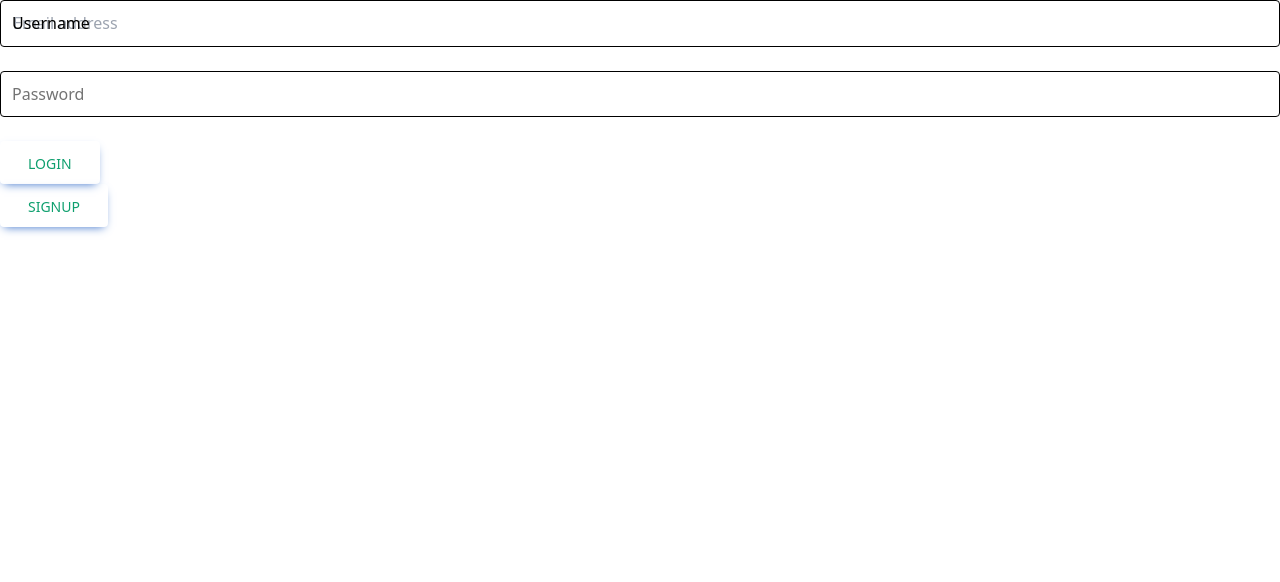
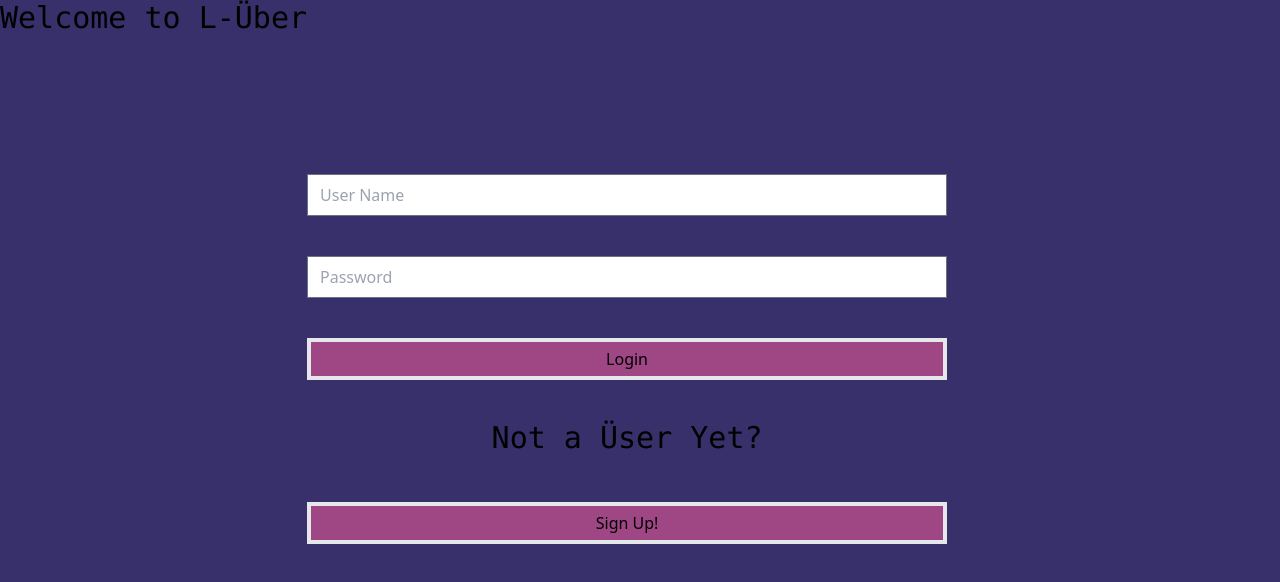
Before and after one commit to Jarhym27/Launch_App, a React (Create React App) app in the folder front-end/: page / in a window 1280 px wide. Shown: the top 582 px of the page. Built offline with nearby package versions, Linux system fonts and the light colour scheme.

Commit message:
Login styling

```diff
--- a/front-end/src/App.js
+++ b/front-end/src/App.js
@@ -9,8 +9,9 @@ export const RocketInfo = createContext();
 
 function App() {
   const [ userLogin, setUserLogin ] = useState('');
+  const [userCreate, setUserCreate] = useState({username:'', password: '', organization:'' })
   return (
-    <RocketInfo.Provider value={{userLogin, setUserLogin}}>
+    <RocketInfo.Provider value={{userLogin, setUserLogin, userCreate, setUserCreate}}>
     <Router>
       <Routes>
         <Route path='/' element={< Login/>}></Route>
--- a/front-end/src/component/Login.js
+++ b/front-end/src/component/Login.js
@@ -70,55 +70,20 @@ const Login = () => {
 
 
 return (
-  <div>
-  <div className="relative mb-6" onSubmit={handleSubmit} >
-    <input
-      type="text"
-      // onChange={inputChange}
-      name="username"
-      onChange={(e) => setUsername(e.target.value)}
-      className="peer block min-h-[auto] w-full rounded border-100 border-black bg-white px-3 py-[0.32rem] leading-[2.15] outline-none transition-all duration-200 ease-linear focus:placeholder:opacity-100 data-[te-input-state-active]:placeholder:opacity-100 motion-reduce:transition-none dark:text-red-300 dark:placeholder:text-red-700 [&:not([data-te-input-placeholder-active])]:placeholder:opacity-800"
-      id="exampleFormControlInput2"
-      placeholder="Email address" />
-    <label
-      // for="exampleFormControlInput2"
-      className="pointer-events-none absolute left-3 top-0 mb-0 max-w-[90%] origin-[0_0] truncate pt-[0.37rem] leading-[2.15] text-black transition-all duration-200 ease-out peer-focus:-translate-y-[1.15rem] peer-focus:scale-[0.8] peer-focus:text-red-500 peer-data-[te-input-state-active]:-translate-y-[1.15rem] peer-data-[te-input-state-active]:scale-[0.8] motion-reduce:transition-none dark:text-black dark:peer-focus:text-black"
-    >Username
-    </label>
+  <div className='bg-lavender h-screen w-screen flex'>
+    <h1 className='font-mono text-3xl text-center padding-y-4'>Welcome to L-Über</h1>
+    <div className='grid grid-cols-1 grid-rows-6 gap-10 w-3/6 self-center'>
+      <input className='' type='text' placeholder='User Name'></input>
+      <input type='password' placeholder='Password'></input>
+      <button className='border-4 bg-magenta'>Login</button>
+      <h1 className='font-mono text-3xl text-center padding-y-4'>Not a Üser Yet?</h1>
+      <button className='border-4 bg-magenta'>Sign Up!</button>
+    </div>
+
   </div>
-  <div className="relative mb-6">
-    <input
-      type="password"
-      name="password"
-      onChange={(e) => setPassword(e.target.value)}
-      // onChange={inputChange}
-      className="peer block min-h-[auto] w-full rounded border-100 border-black bg-transparent px-3 py-[0.32rem] leading-[2.15] outline-none transition-all duration-200 ease-linear focus:placeholder:opacity-100 data-[te-input-state-active]:placeholder:opacity-100 motion-reduce:transition-none dark:text-neutral-200 dark:placeholder:text-neutral-200 [&:not([data-te-input-placeholder-active])]:placeholder:opacity-0"
-      id="exampleFormControlInput22"
-      placeholder="Password" />
-    <label
-      // for="exampleFormControlInput22"
-      className="pointer-events-none absolute left-3 top-0 mb-0 max-w-[90%] origin-[0_0] truncate pt-[0.37rem] leading-[2.15] text-neutral-500 transition-all duration-200 ease-out peer-focus:-translate-y-[1.15rem] peer-focus:scale-[0.8] peer-focus:text-primary peer-data-[te-input-state-active]:-translate-y-[1.15rem] peer-data-[te-input-state-active]:scale-[0.8] motion-reduce:transition-none dark:text-neutral-200 dark:peer-focus:text-neutral-200"
-    >Password
-    </label>
-  </div>
-  <div className="text-center lg:text-left">
-    <button
-      type="button"
-      onClick={handleSubmit}
-      className="inline-block rounded bg-green-900 px-7 pb-2.5 pt-3 text-sm font-medium uppercase leading-normal text-green-500 shadow-[0_4px_9px_-4px_#3b71ca] transition duration-150 ease-in-out hover:bg-rose-700 hover:shadow-[0_8px_9px_-4px_rgba(59,113,202,0.3),0_4px_18px_0_rgba(59,113,202,0.2)] focus:bg-primary-600 focus:shadow-[0_8px_9px_-4px_rgba(59,113,202,0.3),0_4px_18px_0_rgba(59,113,202,0.2)] focus:outline-none focus:ring-0 active:bg-primary-700 active:shadow-[0_8px_9px_-4px_rgba(59,113,202,0.3),0_4px_18px_0_rgba(59,113,202,0.2)]">
-      Login
-    </button>
-  </div>
-  <div className="text-center lg:text-left">
-    <button
-      type="button"
-      onClick={signUpForm}
-      className="inline-block rounded bg-green-900 px-7 pb-2.5 pt-3 text-sm font-medium uppercase leading-normal text-green-500 shadow-[0_4px_9px_-4px_#3b71ca] transition duration-150 ease-in-out hover:bg-rose-700 hover:shadow-[0_8px_9px_-4px_rgba(59,113,202,0.3),0_4px_18px_0_rgba(59,113,202,0.2)] focus:bg-primary-600 focus:shadow-[0_8px_9px_-4px_rgba(59,113,202,0.3),0_4px_18px_0_rgba(59,113,202,0.2)] focus:outline-none focus:ring-0 active:bg-primary-700 active:shadow-[0_8px_9px_-4px_rgba(59,113,202,0.3),0_4px_18px_0_rgba(59,113,202,0.2)]">
-      Signup
-    </button>
-  </div>
-</div>
-  )
+)
 }
 
 export default Login;
+//justify-center items-center
+//grid w-3/6 h-1/6 space-y-4 grid-cols-1 divide-y
--- a/front-end/src/component/Signup.js
+++ b/front-end/src/component/Signup.js
@@ -1,55 +1,86 @@
 import React from "react";
 import '../css/style.css';
+import { useNavigate } from "react-router-dom";
+import {useState, useContext} from "react"
+import { RocketInfo } from '../App'
+import bcrypt from 'bcryptjs'
+import cookie from "js-cookie"
+import axios from "axios"
+
 
 const Signup = () => {
+  const navigate = useNavigate();
+  const { userCreate, setUserCreate } = useContext(RocketInfo);
+
+  const inputChange = (event) => {
+      event.preventDefault();
+      if (event.target.name === 'username') {
+        setUserCreate({ ...userCreate, username: event.target.value })
+        console.log(userCreate)
+      } else if (event.target.name === 'password') {
+        setUserCreate({ ...userCreate, password: event.target.value })
+        console.log(userCreate)
+      } else if (event.target.name === 'organization') {
+        setUserCreate({ ...userCreate,  organization: event.target.value })
+        console.log(userCreate)
+      }
+    }
+
+ const createAccount = async (event) => {
+       event.preventDefault();
+   try{
+
+      if(!userCreate.password){
+          throw new Error('Password is missing')
+      }
+       const hashedPassword = await bcrypt.hash(userCreate.password, 10)
+       console.log(hashedPassword)
+       console.log(userCreate.password)
+       console.log(userCreate.username)
+
+       if (hashedPassword) {
+         cookie.set('username', userCreate.username, { expires: 1 / 24 })
+         cookie.set('password', hashedPassword, { expires: 1 / 24 })
+         try{
+         const res = await axios.post("http://localhost:8080/login", {
+          username: userCreate.username,
+            password:hashedPassword})
+            console.log(res.data)
+         alert(`You created ${userCreate.username}!`)
+
+         navigate("/")
+        } catch(error) {
+           alert('login failed');
+             console.error(error)
+         }
+       }
+      } catch(error) {
+          alert('error hashing');
+            console.error(error)
+        }
+      }
 
 return(
-    <div>
-        <div>
-        <h2>Personal Details</h2>
-             <input
-       type="text"
-       placeholder="Last Name" />
-        <input
-       type="text"
-       placeholder="First Name" />
-       <input
+            <div className="bg-lavender  h-screen w-screen">
+              <h1 className="font-mono text-center justify-center ">Sign Up</h1>
+       <form className="content-center">
+        <input className="h-full flex flex-wrap items-center justify-center"
        type="text"
        placeholder="Organization" />
-       <input
+       <input className="h-full flex-col items-center justify-center"
        type="text"
-       placeholder="Phone Number" />
-       <input
-       type="email"
-       placeholder="Email" />
-       <input
-       type="text"
+       name="username"
+       onChange={inputChange}
        placeholder="Username" />
-        <input
+        <input className="h-full flex flex-wrap items-center justify-center"
        type="password"
+       name="password"
+       onChange={inputChange}
        placeholder="Password" />
-       <input
+       <input className="h-full flex flex-wrap items-center justify-center"
        type="password"
        placeholder="Confirm Password" />
-       </div>
-       <h2>Mailing Address</h2>
-       <div>
-       <input
-       type="text"
-       placeholder="Address" />
-        <input
-       type="text"
-       placeholder="Address 2" />
-       <input
-       type="text"
-       placeholder="City " />
-       <input
-       type="text"
-       placeholder="Postal Code" />
-       <input
-       type="text"
-       placeholder="Country" />
-       </div>
+       </form>
 
        <div>
        <h1>Lower Part</h1>
@@ -70,6 +101,7 @@ return(
       <h2>Lower Part 3</h2>
       <button
       type="button"
+      onClick={createAccount}
       className="inline-block rounded bg-green-900 px-7 pb-2.5 pt-3 text-sm font-medium uppercase leading-normal text-green-500 shadow-[0_4px_9px_-4px_#3b71ca] transition duration-150 ease-in-out hover:bg-rose-700 hover:shadow-[0_8px_9px_-4px_rgba(59,113,202,0.3),0_4px_18px_0_rgba(59,113,202,0.2)] focus:bg-primary-600 focus:shadow-[0_8px_9px_-4px_rgba(59,113,202,0.3),0_4px_18px_0_rgba(59,113,202,0.2)] focus:outline-none focus:ring-0 active:bg-primary-700 active:shadow-[0_8px_9px_-4px_rgba(59,113,202,0.3),0_4px_18px_0_rgba(59,113,202,0.2)]">Submit</button>
 
     </div>
--- a/front-end/tailwind.config.js
+++ b/front-end/tailwind.config.js
@@ -6,6 +6,12 @@ module.exports = {
   ],
   theme: {
     extend: {},
+    colors: {
+      'lavender': '#37306B',
+      'purple': '#66347F',
+      'magenta': '#9E4784',
+      'coral': '#D27685'
+    },
   },
   plugins: [
     require('flowbite/plugin')
```
